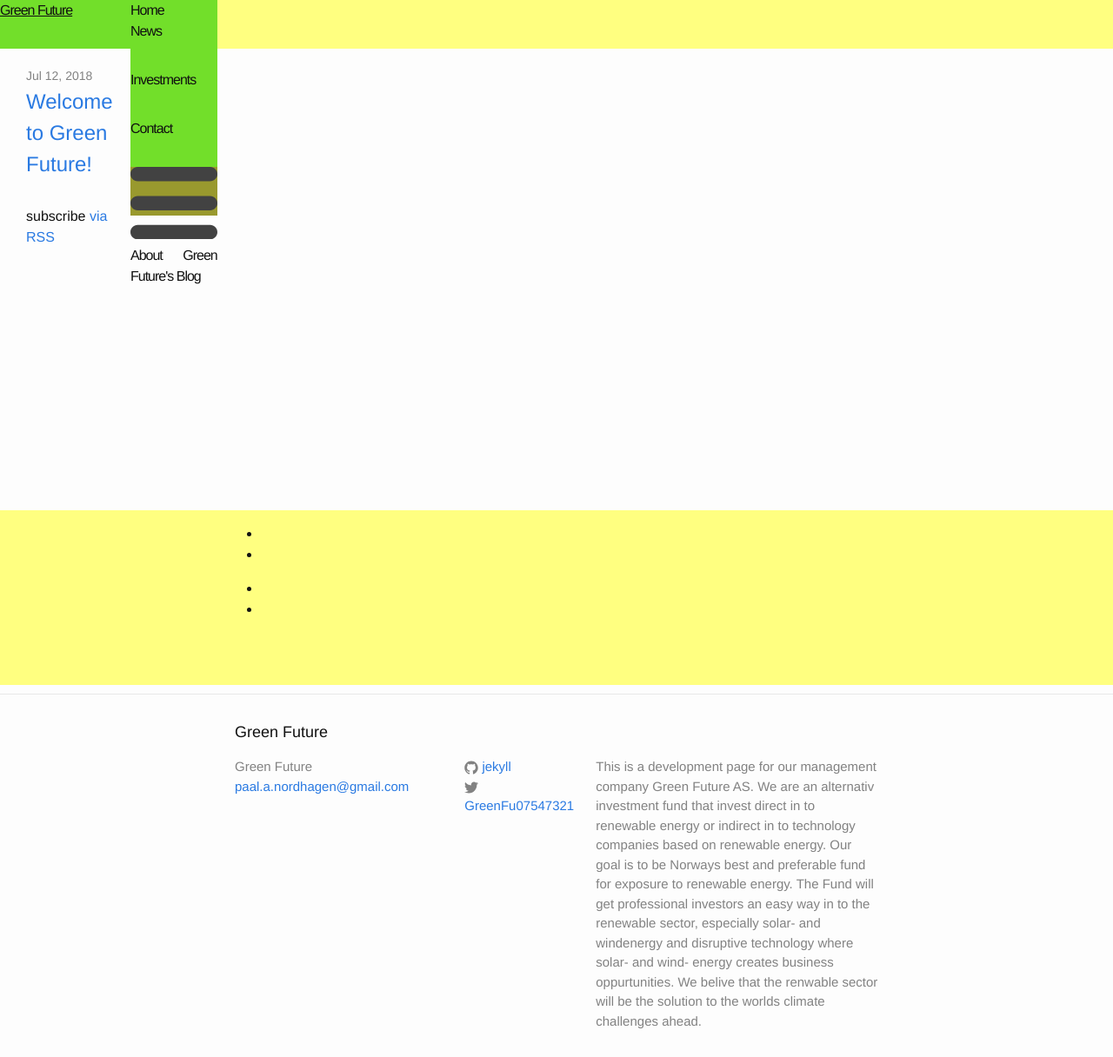
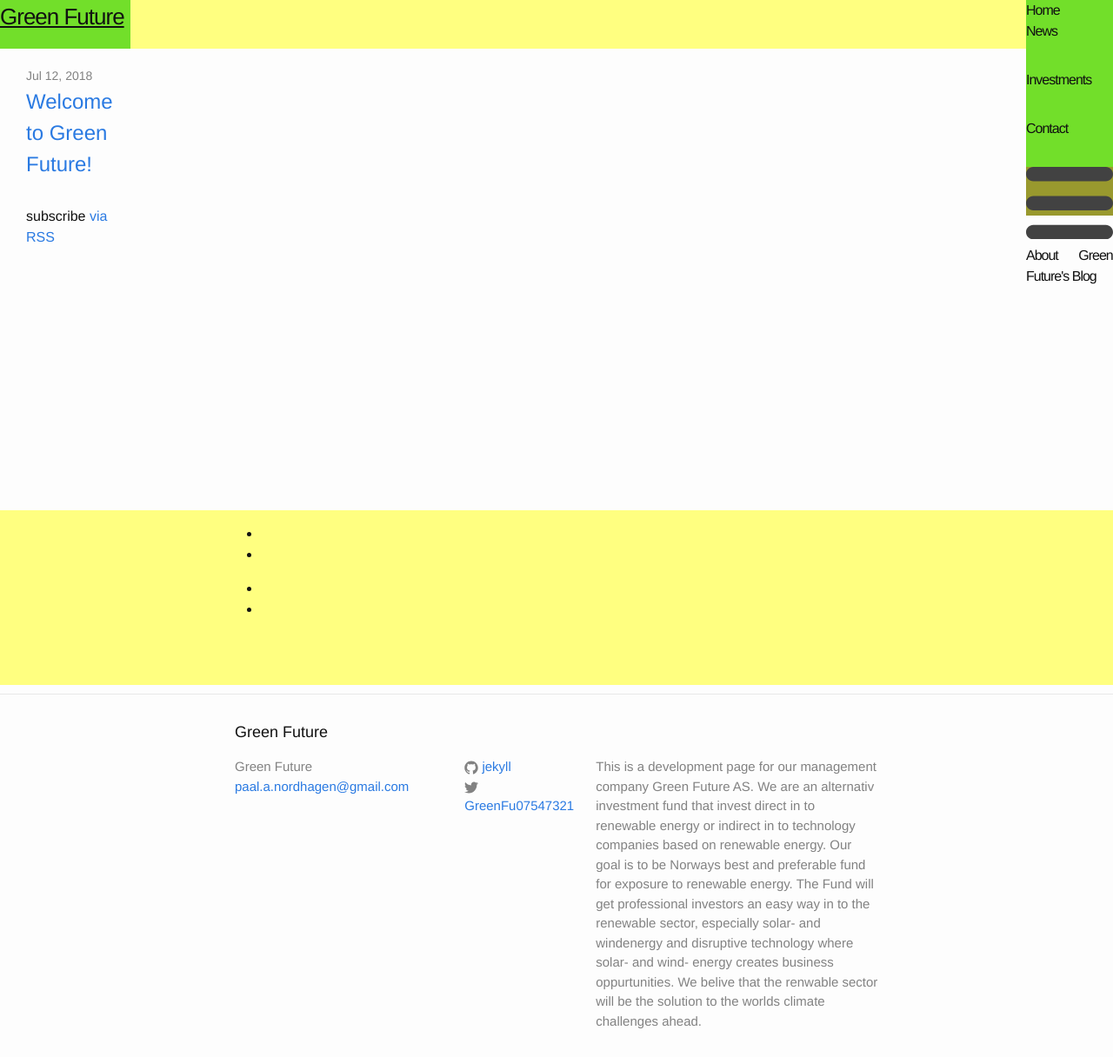
Before and after one commit to Paal-August/Paal-August.github.io, a Jekyll site: the page built from index.html, in a window 1280 px wide and 1216 px high. Shown: the whole window at 87% size. Built offline with Jekyll 4.4.1, drawn with Linux system fonts in a browser that asks for light colours.

Commit message:
Update _layout.scss

```diff
--- a/_sass/_layout.scss
+++ b/_sass/_layout.scss
@@ -26,7 +26,7 @@
 }
 
 .site-title {
-    font-size: 16px;
+    font-size: 26px;
     height:56px;
     width:150px;
     letter-spacing: -1px;
@@ -34,6 +34,7 @@
     float: left;
     background-color:#72DF2A;
     display:inline-block;
+  justify-content:center;
     &,
     &:visited {
         color: #008000;
@@ -46,11 +47,11 @@
     height:56px;
     letter-spacing: -1px;
     margin-bottom: 0;
-    float: left;
+    float: right;
     background-color:#72DF2A;
     display:inline-block;
     grid-area: 1 / 3 / 2/6;
-
+   justify-content:center;
 }
 
 .site-nav {
@@ -59,11 +60,12 @@
     width:100px;
     letter-spacing: -1px;
     margin-bottom: 0;
-    float: left;
+    float: right;
     background-color:#99992e;
     display:inline-block;
     grid-area: 1 / 6 / 2/8;
     z-index:4;
+    justify-content:center;
     .menu-icon {
     align-content:end;
     }
```
